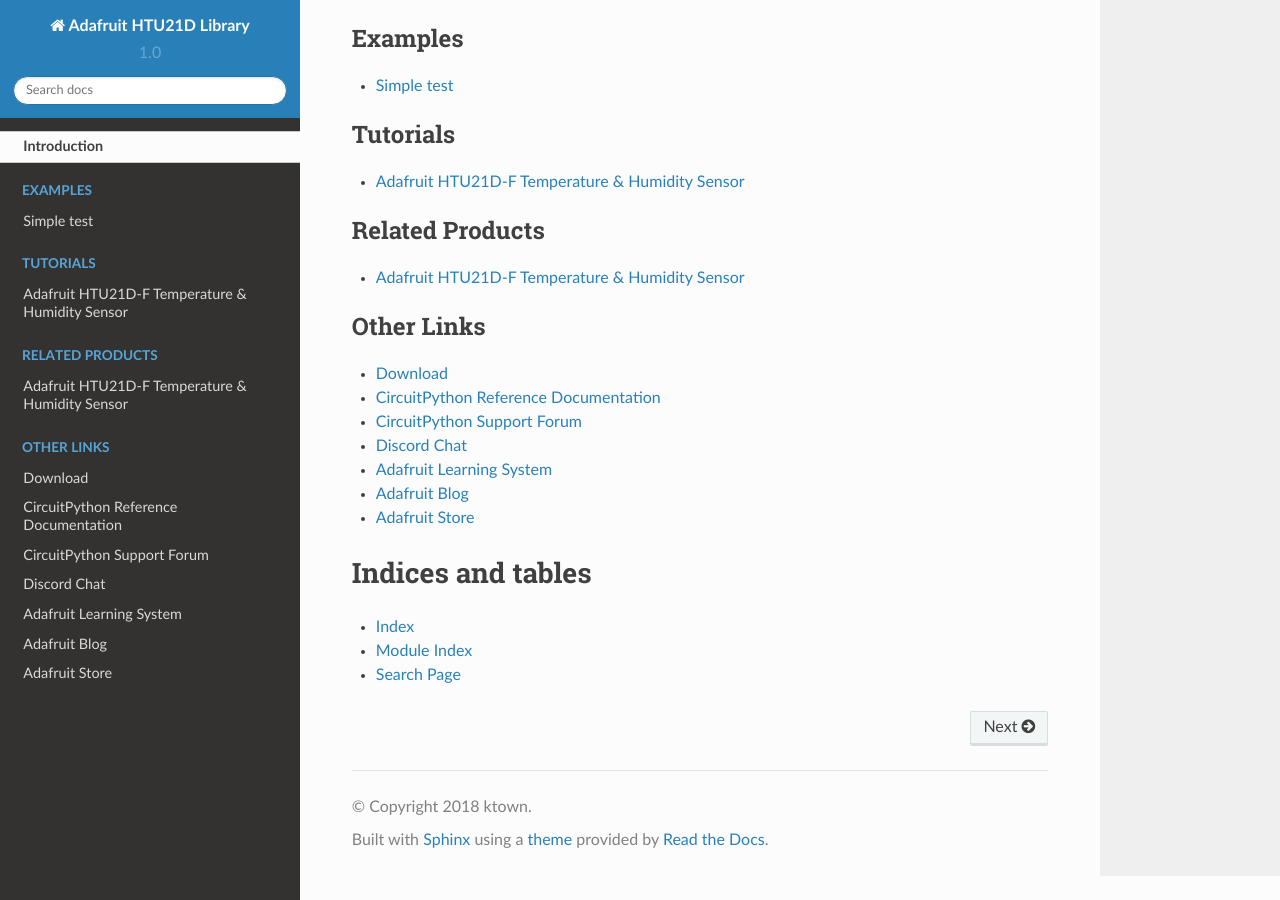
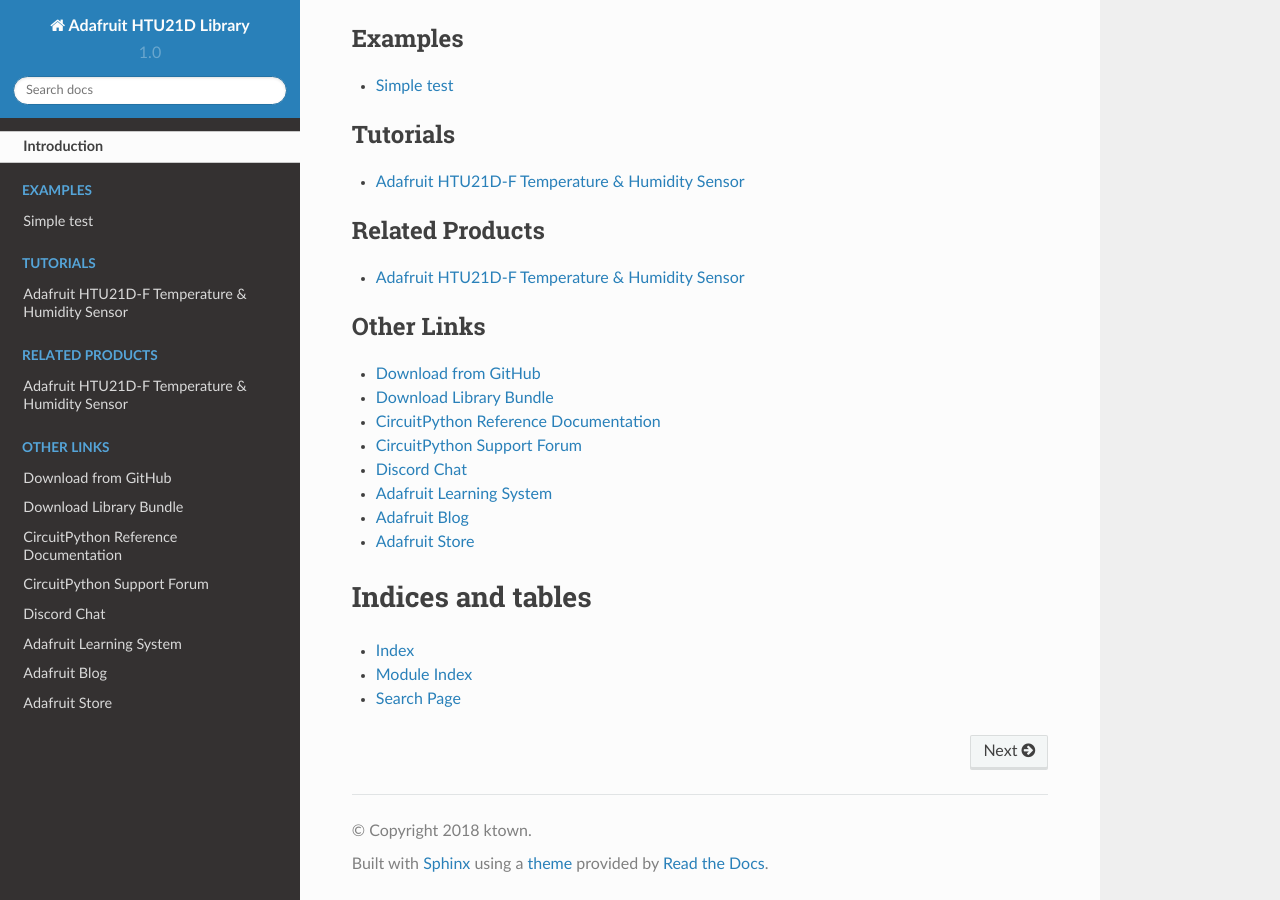
Before and after one commit to adafruit/Adafruit_CircuitPython_HTU21D, a Sphinx documentation site: the page built from docs/index.rst, in a window 1280 px wide and 900 px high, scrolled down 1663 px. Built offline with Sphinx 7.4.7 and the Read the Docs theme 2.0.0, drawn with Linux system fonts in a browser that asks for light colours.

Commit message:
Added cp.org link to index.rst

```diff
--- a/docs/index.rst
+++ b/docs/index.rst
@@ -33,7 +33,8 @@
 .. toctree::
     :caption: Other Links
 
-    Download <https://github.com/adafruit/Adafruit_CircuitPython_HTU21D/releases/latest>
+    Download from GitHub <https://github.com/adafruit/Adafruit_CircuitPython_HTU21D/releases/latest>
+    Download Library Bundle <https://circuitpython.org/libraries>
     CircuitPython Reference Documentation <https://docs.circuitpython.org>
     CircuitPython Support Forum <https://forums.adafruit.com/viewforum.php?f=60>
     Discord Chat <https://adafru.it/discord>
```
